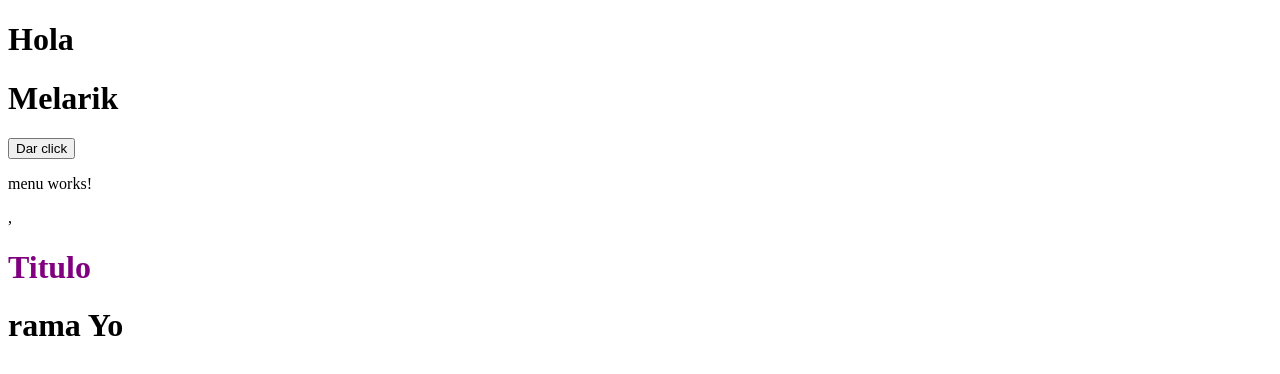
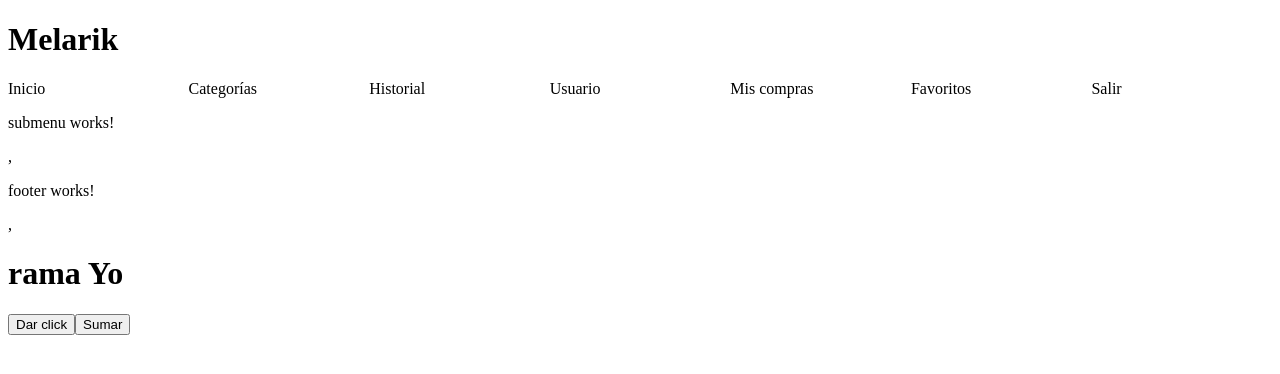
Before and after one commit to Dany1122/MelarikFrontendD, an Angular app: page / in a window 1280 px wide. Shown: the top 374 px of the page. Built offline with nearby package versions, Linux system fonts and the light colour scheme.

Commit message:
agregar barra del menu

```diff
--- a/src/app/app.component.html
+++ b/src/app/app.component.html
@@ -1,6 +1,8 @@
-<h1>Hola</h1>
 <h1> {{title}} </h1>
+
+<app-menu></app-menu>
+<app-submenu></app-submenu>
+<app-footer></app-footer>
+<h1>rama Yo</h1>
 <button (click)="test()">Dar click</button>
-<app-menu></app-menu>
-
-<h1>rama Yo</h1>
+<button (click)="suma(3)">Sumar</button>
--- a/src/app/app.component.ts
+++ b/src/app/app.component.ts
@@ -1,22 +1,30 @@
 import { Component } from '@angular/core';
 import { RouterOutlet } from '@angular/router';
 import { MenuComponent } from './shared/menu/menu.component';
+import { SubmenuComponent } from "./shared/submenu/submenu.component";
+import { FooterComponent } from "./shared/footer/footer.component";
 
 @Component({
   selector: 'app-root',
   standalone: true,
   imports: [
     RouterOutlet,
-    MenuComponent
-  ],
+    MenuComponent,
+    SubmenuComponent,
+    FooterComponent
+],
   templateUrl: './app.component.html',
   styleUrl: './app.component.css'
 })
 export class AppComponent {
   title: string = 'Melarik';
-
+  num2 = 0;
   test(){
     console.log('Este es un evento');
 
   }
+  suma(num: number){
+    this.num2 = num + this.num2;
+    console.log(this.num2);
+  }
 }
--- /dev/null
+++ b/src/app/shared/footer/footer.component.css
@@ -0,0 +1,3 @@
+:host {
+  display: block;
+}
--- /dev/null
+++ b/src/app/shared/footer/footer.component.html
@@ -0,0 +1 @@
+<p>footer works!</p>,
--- a/src/app/shared/menu/menu.component.css
+++ b/src/app/shared/menu/menu.component.css
@@ -1,3 +1,10 @@
-.div1 .titulo {
-  color: purple;
+ul {
+  list-style-type: none;
+  margin: 0;
+  padding: 0;
+  display: flex;
+}
+ul li {
+  flex: 1 0;
+  justify-content: center;
 }/*# sourceMappingURL=menu.component.css.map */
--- a/src/app/shared/menu/menu.component.html
+++ b/src/app/shared/menu/menu.component.html
@@ -1,4 +1,23 @@
-<p>menu works!</p>,
-<div class="div1">
-    <h1 class="titulo">Titulo</h1>
-</div>
+<ul>
+    <li>
+        Inicio
+    </li>
+    <li>
+        Categorías
+    </li>
+    <li>
+        Historial
+    </li>
+    <li>
+        Usuario
+    </li>
+    <li>
+        Mis compras
+    </li>
+    <li>
+        Favoritos
+    </li>
+    <li>
+        Salir
+    </li>
+</ul>
--- a/src/app/shared/menu/menu.component.scss
+++ b/src/app/shared/menu/menu.component.scss
@@ -1,5 +1,10 @@
-.div1{
-    .titulo{
-        color: purple;
+ul{
+    list-style-type: none;
+    margin: 0;
+    padding: 0;
+    display: flex;
+    li{
+        flex: 1 0;
+        justify-content: center;
     }
 }
--- /dev/null
+++ b/src/app/shared/submenu/submenu.component.css
@@ -0,0 +1,3 @@
+:host {
+  display: block;
+}
--- /dev/null
+++ b/src/app/shared/submenu/submenu.component.html
@@ -0,0 +1 @@
+<p>submenu works!</p>,
```
Also changed, not shown: src/app/shared/footer/footer.component.ts (added, +13 -0 lines), src/app/shared/submenu/submenu.component.ts (added, +13 -0 lines), 1 other file (tests, documents, lock files or other folders).
